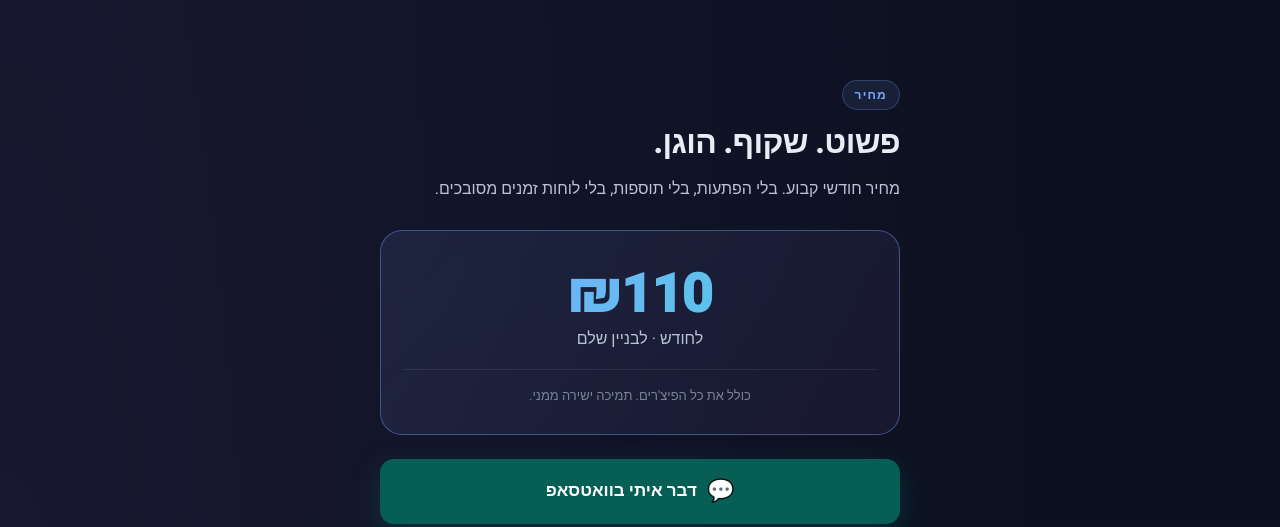
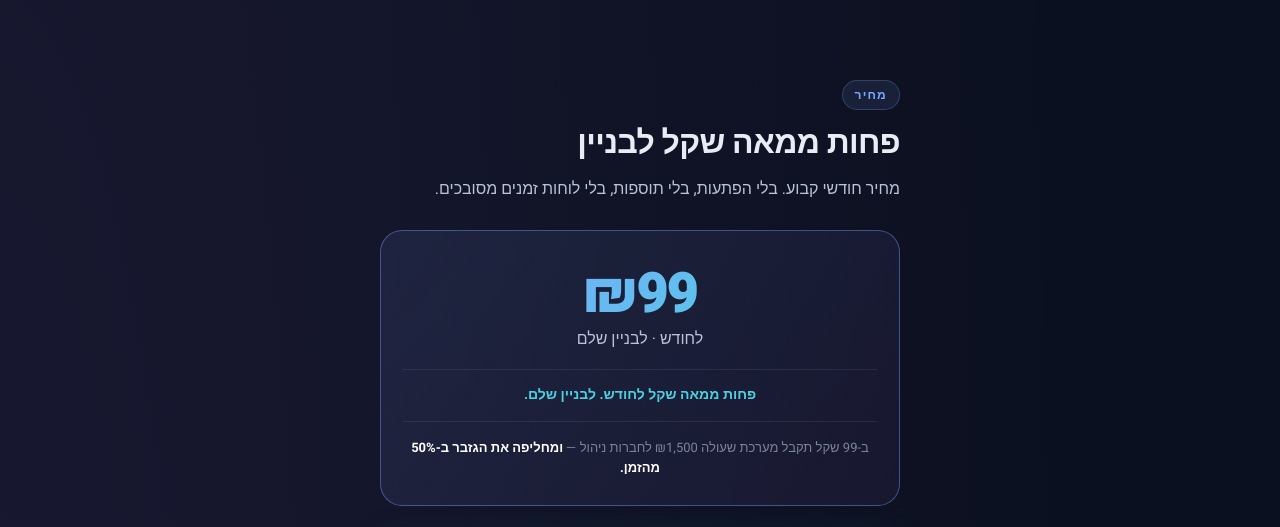
Before and after one commit to amitrubin10/vb-presentation, a plain HTML site: page mobile.html in a window 1280 px wide. Shown: the part 7280-7807 px from the top of the page. Drawn offline with Linux system fonts and the light colour scheme.

Commit message:
Update pricing to ₪99 + add new value statements (sub-100, comparison to property mgmt, treasurer time savings)

```diff
--- a/mobile.html
+++ b/mobile.html
@@ -841,13 +841,18 @@ p.section-lead {
 <!-- ============== PRICING / CTA ============== -->
 <section class="reveal" id="cta">
   <span class="eyebrow">מחיר</span>
-  <h2 class="section-title">פשוט. שקוף. הוגן.</h2>
+  <h2 class="section-title">פחות ממאה שקל לבניין</h2>
   <p class="section-lead">מחיר חודשי קבוע. בלי הפתעות, בלי תוספות, בלי לוחות זמנים מסובכים.</p>
 
   <div class="pricing-card">
-    <div class="price-amount">₪110</div>
+    <div class="price-amount">₪99</div>
     <div class="price-period">לחודש · לבניין שלם</div>
-    <div class="price-note">כולל את כל הפיצ'רים. תמיכה ישירה ממני.</div>
+    <div class="price-note" style="font-size:14px;font-weight:700;color:#4dd0e1;margin-top:14px;padding-top:14px;border-top:1px solid rgba(255,255,255,0.08);line-height:1.5;">
+      פחות ממאה שקל לחודש. לבניין שלם.
+    </div>
+    <div class="price-note">
+      ב-99 שקל תקבל מערכת שעולה ₪1,500 לחברות ניהול — <strong style="color:#fff;">ומחליפה את הגזבר ב-50% מהזמן.</strong>
+    </div>
   </div>
 
   <a class="cta-btn" href="https://wa.me/972527246200?text=שלום%2C%20קראתי%20את%20המצגת%20של%20מערכת%20ועד%20הבית%20ואשמח%20לשמוע%20עוד">
```
Also changed, not shown: index.html (+5 -5 lines).
